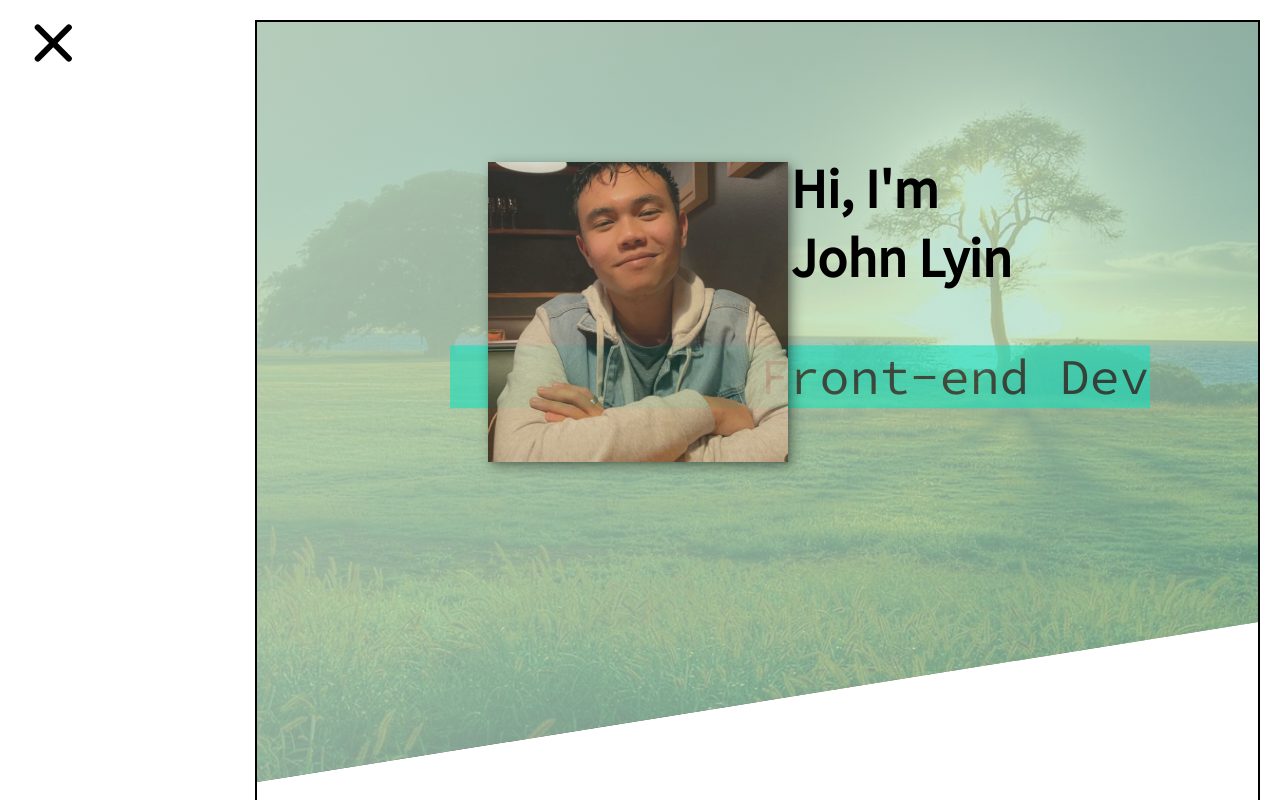
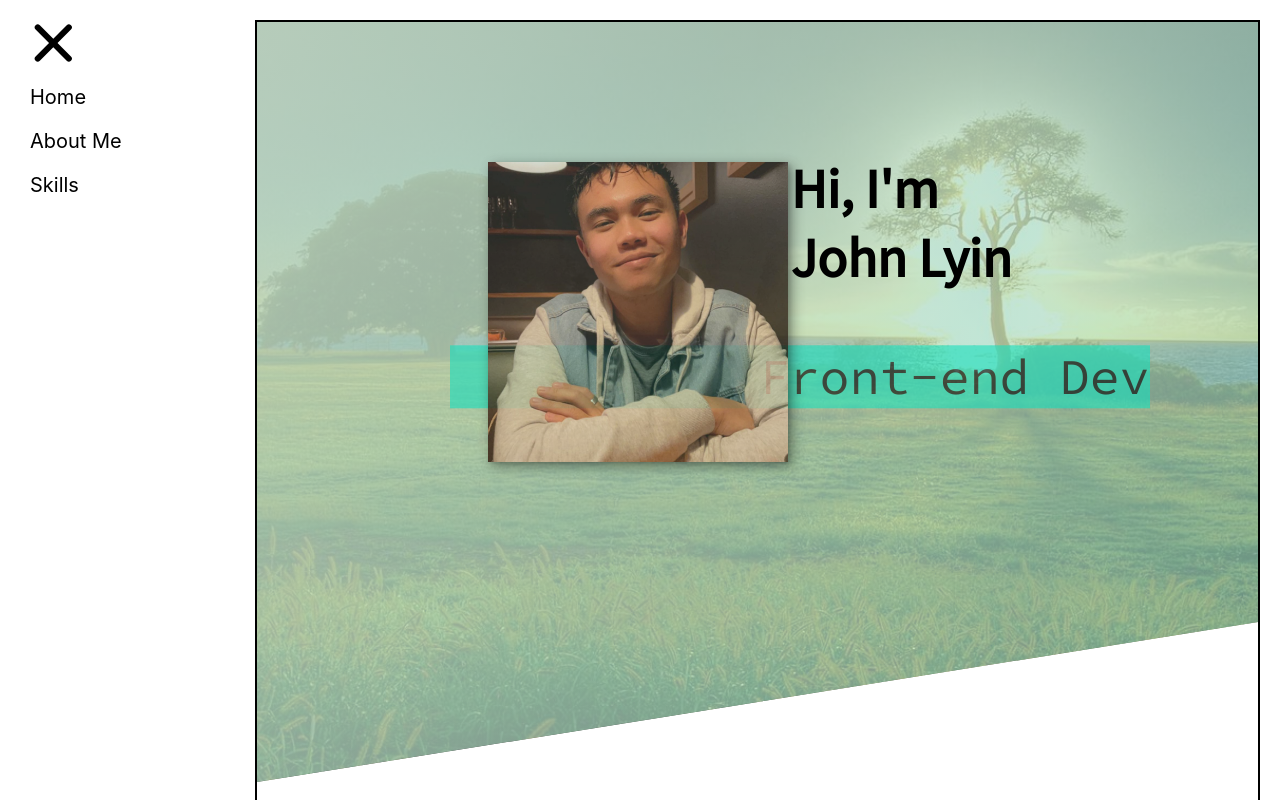
Before and after one commit to jthang3/portfolio, a React (Create React App) app: page / in a window 1280 px wide. Both pictures are taken after a click on the element 70 px from the left and 60 px from the top of the page. Shown: the top 800 px of the page. Built offline with nearby package versions, Linux system fonts and the light colour scheme.

Commit message:
menu items

```diff
--- a/src/components/Nav.css
+++ b/src/components/Nav.css
@@ -1,7 +1,7 @@
 .menu-btn {
     position: relative;
     width: 80px;
-    height: 80px;
+    height: 45px;
     padding-top: 20px;
     transition: all .5s ease-in-out;
     transform: translateX(10px);
@@ -59,3 +59,30 @@
 .menu-btn.open .menu-btn__burger::after {
     transform: rotate(-45deg) translate(20px, 20px);
 }
+
+.menu--options__close {
+    display: none;
+}
+
+.menu--options__open {
+    display: block;
+    list-style: none;
+    position: relative;
+    padding: 10px;
+    width: 150px;
+    min-width: 150px;
+    font-size: 20px;
+}
+
+.menu--options__open:hover {
+    cursor: pointer;
+}
+
+.menu--options {
+    transition: all 3s ease-in-out;
+    margin-top: 10px
+}
+
+.menu--options__open li:not(:last-child) {
+    margin-bottom: 20px;
+}
--- a/src/components/Nav.jsx
+++ b/src/components/Nav.jsx
@@ -6,22 +6,34 @@ const Nav = () => {
     const openMenu = () => {
         let addClass = document.querySelector(".menu-btn");
         let getNav = document.querySelector(".nav-bar");
+        let getMenu = document.querySelector(".menu--options__close");
         if(open === false) {
             addClass.classList.add("open");
             getNav.classList.add("nav-bar__width");
+            getMenu.classList.add("menu--options__open");
             setOpen(true);
         }
         else {
             addClass.classList.remove("open");
             getNav.classList.remove("nav-bar__width");
+            getMenu.classList.remove("menu--options__open");
             setOpen(false);
         }
     }
     return(
+        <div>
             <div className="menu-btn" onClick={openMenu}>
-                <div className="menu-btn__burger">
+                    <div className="menu-btn__burger">
+                    </div>
             </div>
-            </div>
+            <div className="menu--options">
+                    <ul className="menu--options__close">
+                        <li>Home</li>
+                        <li>About Me</li>
+                        <li>Skills</li>
+                    </ul>
+                </div>
+        </div>
     )
 }
 
```
Also changed, not shown: 1 other file (tests, documents, lock files or other folders).
